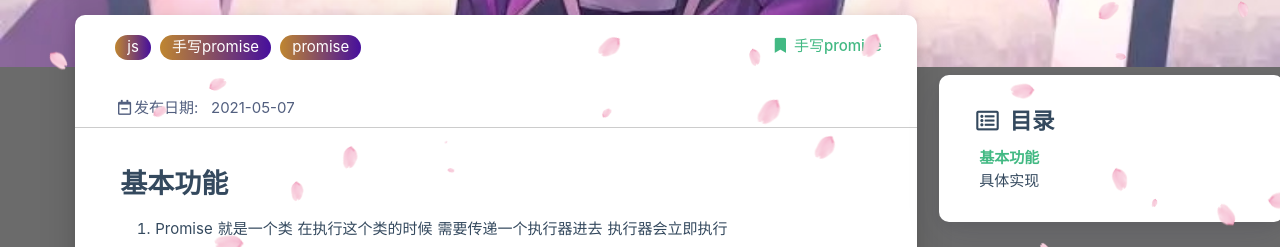
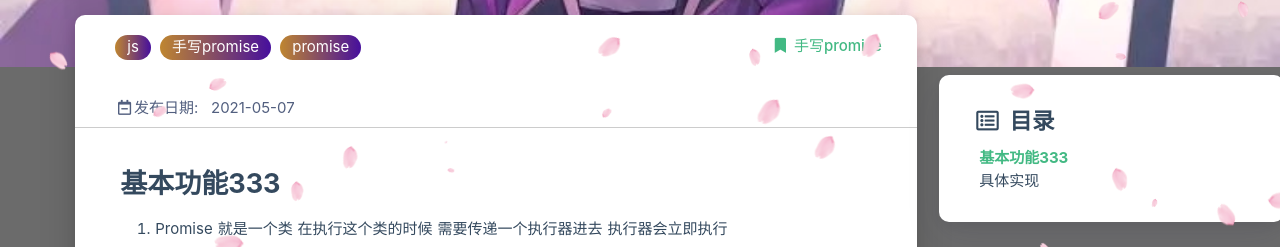
Before and after one commit to 54songyang/pipixia, a plain HTML site: page 2021/05/07/promise/index.html in a window 1280 px wide. Shown: the part 253-500 px from the top of the page. Drawn offline with Linux system fonts and the light colour scheme; some packages are replaced by stand-ins of ours; no server answers; a script that the page names is missing.

Commit message:
Site updated: 2023-08-19 14:39:46

```diff
--- a/2021/05/07/promise/index.html
+++ b/2021/05/07/promise/index.html
@@ -492,7 +492,7 @@
 
         <div class="card-content article-card-content">
             <div id="articleContent">
-                <h2 id="基本功能">基本功能</h2>
+                <h2 id="基本功能333">基本功能333</h2>
 <ol>
 <li>Promise 就是一个类 在执行这个类的时候 需要传递一个执行器进去 执行器会立即执行</li>
 <li>Promise 中有三种状态 分别为 成功 fulfilled 失败 rejected 等待 pending<br>
--- a/search.xml
+++ b/search.xml
@@ -519,7 +519,7 @@ promise/A+ 规范<br>
   <entry>
     <title>手写promise</title>
     <url>/pipixia/2021/05/07/promise/</url>
-    <content><![CDATA[<h2 id="基本功能">基本功能</h2>
+    <content><![CDATA[<h2 id="基本功能333">基本功能333</h2>
 <ol>
 <li>Promise 就是一个类 在执行这个类的时候 需要传递一个执行器进去 执行器会立即执行</li>
 <li>Promise 中有三种状态 分别为 成功 fulfilled 失败 rejected 等待 pending<br>
```
